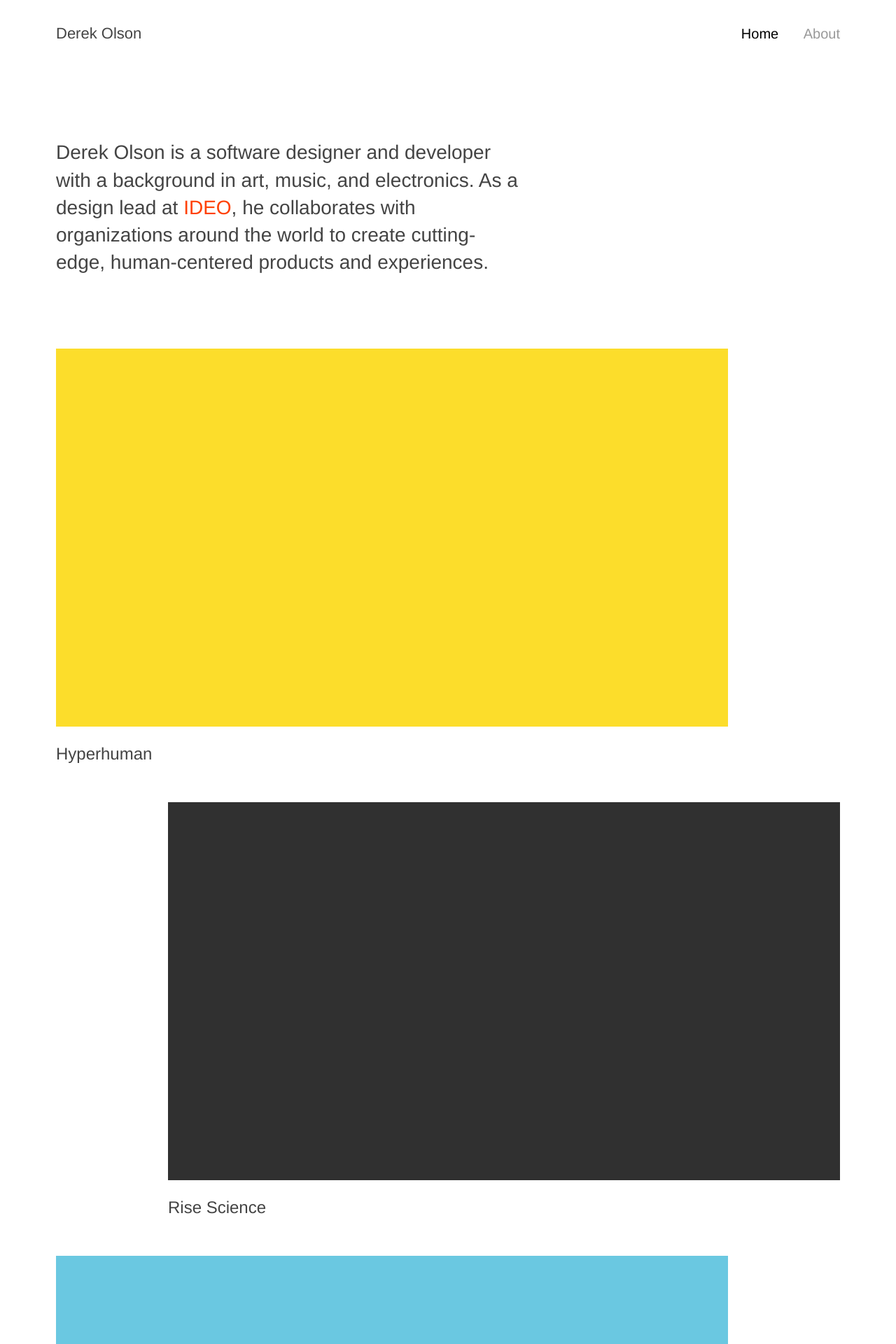
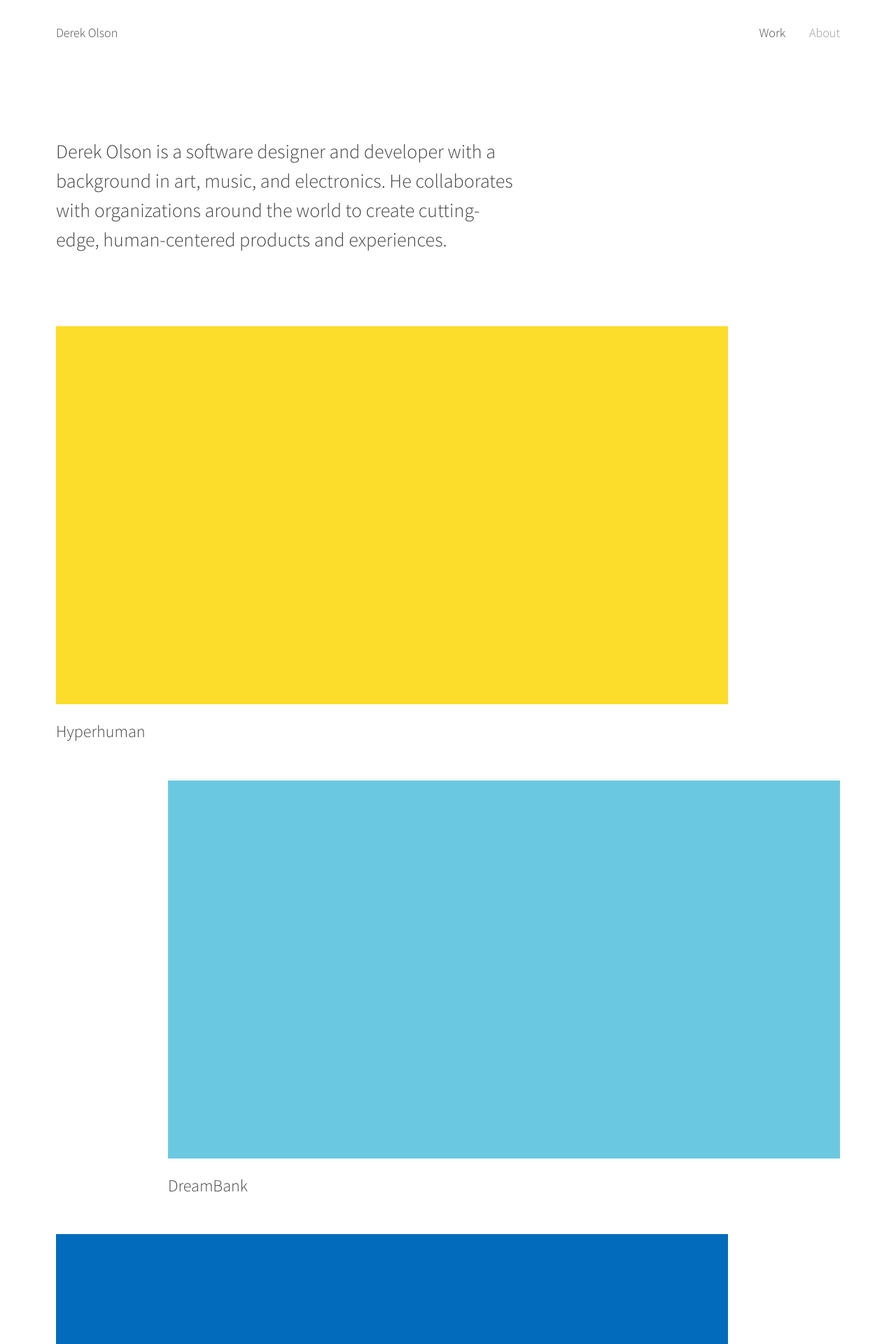
Before and after one commit to derekolson/derek-o.com, a Jekyll site: the page built from index.html, in a window 1280 px wide. Shown: the top 1920 px of the page at 70% size. Built offline with Jekyll 4.4.1, drawn with Linux system fonts in a browser that asks for light colours; some web fonts are replaced.

Commit message:
update styles and content

```diff
--- a/_config.yml
+++ b/_config.yml
@@ -2,8 +2,7 @@ name: "Derek Olson"
 tagline: "Software Designer and Developer"
 description: >
   Derek Olson is a software designer and developer with a background in art, music, and electronics.
-  As a design lead at <a href="https://www.ideo.com">IDEO</a>,
-  he collaborates with organizations around the world to create cutting-edge,
+  He collaborates with organizations around the world to create cutting-edge,
   human-centered products and experiences.
 url: "https://www.derek-o.com"
 logo: "/img/logo-white-2x.png"
--- a/_includes/head.html
+++ b/_includes/head.html
@@ -1,29 +1,11 @@
 <head>
   <meta charset="utf-8">
   <meta name="viewport" content="width=device-width, initial-scale=1">
+  <link rel="preconnect" href="https://fonts.googleapis.com">
   <link rel="preconnect" href="https://fonts.gstatic.com" crossorigin>
+  <link href="https://fonts.googleapis.com/css2?family=Source+Sans+Pro:wght@300;400&display=swap" rel="stylesheet">
   <link rel="shortcut icon" href="/favicon.ico" type="image/x-icon">
   <link rel="stylesheet" href="/css/style.css">
-  <style>
-  /* latin */
-  @font-face {
-    font-family: 'Source Sans Pro';
-    font-style: normal;
-    font-weight: 300;
-    font-display: swap;
-    src: url(https://fonts.gstatic.com/s/sourcesanspro/v14/6xKydSBYKcSV-LCoeQqfX1RYOo3ik4zwlxdu3cOWxw.woff2) format('woff2');
-    unicode-range: U+0000-00FF, U+0131, U+0152-0153, U+02BB-02BC, U+02C6, U+02DA, U+02DC, U+2000-206F, U+2074, U+20AC, U+2122, U+2191, U+2193, U+2212, U+2215, U+FEFF, U+FFFD;
-  }
-  /* latin */
-  @font-face {
-    font-family: 'Source Sans Pro';
-    font-style: normal;
-    font-weight: 400;
-    font-display: swap;
-    src: url(https://fonts.gstatic.com/s/sourcesanspro/v14/6xK3dSBYKcSV-LCoeQqfX1RYOo3qOK7lujVj9w.woff2) format('woff2');
-    unicode-range: U+0000-00FF, U+0131, U+0152-0153, U+02BB-02BC, U+02C6, U+02DA, U+02DC, U+2000-206F, U+2074, U+20AC, U+2122, U+2191, U+2193, U+2212, U+2215, U+FEFF, U+FFFD;
-  }
-  </style>
   {% seo %}
   <script async src="https://www.googletagmanager.com/gtag/js?id=UA-8872382-1"></script>
   <script>
--- a/css/style.scss
+++ b/css/style.scss
@@ -3,11 +3,38 @@
 
 /* Reset
 -------------------------------------------------- */
-article,aside,details,figcaption,figure,footer,header,hgroup,nav,section {display: block;}
-html {font-size: 100%;-webkit-text-size-adjust: 100%;-ms-text-size-adjust: 100%;}
-a:focus {outline: thin dotted #333;outline: 5px auto -webkit-focus-ring-color;outline-offset: -2px;}
-a:hover,a:active {outline: 0;}
-img {max-width: 100%;vertical-align: middle;border: 0;-ms-interpolation-mode: bicubic;}
+article,
+aside,
+details,
+figcaption,
+figure,
+footer,
+header,
+hgroup,
+nav,
+section {
+  display: block;
+}
+html {
+  font-size: 100%;
+  -webkit-text-size-adjust: 100%;
+  -ms-text-size-adjust: 100%;
+}
+a:focus {
+  outline: thin dotted #333;
+  outline: 5px auto -webkit-focus-ring-color;
+  outline-offset: -2px;
+}
+a:hover,
+a:active {
+  outline: 0;
+}
+img {
+  max-width: 100%;
+  vertical-align: middle;
+  border: 0;
+  -ms-interpolation-mode: bicubic;
+}
 
 
 /* Base Selectors
@@ -18,23 +45,27 @@ $screen-lg: 1200px;
 $screen-xl: 1600px;
 
 $spacing: 30px;
+$font-body: "Source Sans Pro", Helvetica, sans-serif;
+$font-heading: "Source Sans Pro", Helvetica, sans-serif;
 
-html, body {
+html,
+body {
   margin: 0;
   padding: 0;
   background: #fff;
   color: #000;
 }
 
-html, body {
-  font-family: "Source Sans Pro", "Helvetica", sans-serif;
+html,
+body {
+  font-family: $font-body;
   font-size: 20px;
   line-height: 1.6;
   font-weight: 300;
   text-rendering: optimizeLegibility;
   -webkit-font-smoothing: subpixel-antialiased;
 
-  @media screen and (min-width:$screen-sm){
+  @media screen and (min-width: $screen-sm) {
     font-size: 20px;
   }
 
@@ -48,11 +79,11 @@ html, body {
 }
 
 a {
-  color: #FF4000;
+  color: #ff4000;
   text-decoration: none;
 
   &:hover {
-    text-decoration: underline;
+    border-bottom: 1px solid;
   }
 }
 
@@ -88,7 +119,7 @@ ul {
   margin: 0 auto;
   padding: 0 20px;
 
-  @media screen and (min-width:$screen-sm){
+  @media screen and (min-width: $screen-sm) {
     padding: 0 80px;
   }
 }
@@ -120,21 +151,34 @@ ul {
 
 /* Typography
 -------------------------------------------------- */
-h1, h2, h3, h4, h5, h6 {
-  font-family: "Source Sans Pro", "Helvetica", sans-serif;
+h1,
+h2,
+h3,
+h4,
+h5,
+h6 {
+  font-family: $font-body;
   font-weight: 300;
-  color: #444;
+  color: #444444;
 }
 
-h1 { font-size: 1.8rem; }
-h2 { font-size: 1.2rem; }
-h3 { font-size: 1rem; }
+h1 {
+  font-size: 1.8rem;
+}
+h2 {
+  font-size: 1.2rem;
+}
+h3 {
+  font-size: 1rem;
+}
 
 p {
   margin-bottom: $spacing;
   max-width: 660px;
 }
-strong { font-weight: 700; }
+strong {
+  font-weight: 700;
+}
 
 /* Header
 -------------------------------------------------- */
@@ -144,8 +188,9 @@ header {
 
 header .logo {
   margin: 0;
-  font-size: 1.1rem;
-  font-weight: 400;
+  font-size: 0.9rem;
+  font-family: $font-heading;
+  // font-weight: 400;
   // background: url(/img/do-logo.svg) no-repeat left;
   // background-size: 26px 26px;
   // padding-left: 35px;
@@ -168,10 +213,12 @@ header .logo {
     margin-left: 30px;
 
     a {
-      font-size: 1rem;
+      font-family: $font-heading;
+      font-size: 0.9rem;
       color: #999;
-      &:hover, &.active {
-        color: #000;
+      &:hover,
+      &.active {
+        color: #444;
       }
     }
   }
@@ -179,7 +226,7 @@ header .logo {
 
 .description {
   padding: 80px 0;
-  line-height: 1.4;
+  line-height: 1.5;
   max-width: 660px;
 
   h2 {
@@ -200,7 +247,6 @@ header .logo {
   }
 }
 
-
 /* Projects
 -------------------------------------------------- */
 .project {
@@ -217,7 +263,7 @@ header .logo {
       position: absolute;
       top: 50%;
       transform: translateY(-50%);
-      transition: opacity 0.25s ease;
+      transition: opacity 0.2s ease;
     }
   }
 
@@ -228,7 +274,8 @@ header .logo {
   }
 
   &:hover {
-    h2, img {
+    h2,
+    img {
       opacity: 0.5;
     }
   }
@@ -239,7 +286,7 @@ header .logo {
   transform: translateX(-100%);
 }
 
-.videoWrapper {
+.video-wrapper {
   position: relative;
   padding-bottom: 56.25%; /* 16:9 */
   margin-bottom: 10px;
@@ -249,11 +296,11 @@ header .logo {
   overflow: hidden;
 }
 
-.videoWrapper.ratio4x3 {
+.video-wrapper.ratio4x3 {
   padding-bottom: 75%; /* 4:3 */
 }
 
-.videoWrapper iframe {
+.video-wrapper iframe {
   position: absolute;
   top: 0;
   left: 0;
@@ -267,13 +314,13 @@ header .logo {
   background-color: rgba(0, 0, 0, 0.7);
   border-radius: 5px;
   position: absolute;
-    top:50%;
-    left:50%;
+  top: 50%;
+  left: 50%;
   margin-top: -20px;
   margin-left: -32px;
 }
 
-.videoWrapper:hover .play-button {
+.video-wrapper:hover .play-button {
   background-color: rgba(0, 173, 239, 0.9);
 }
 
@@ -291,14 +338,14 @@ header .logo {
 
 .button {
   background: #232323;
-  color: #FFFFFF;
+  color: #ffffff;
   display: block;
   width: 200px;
   margin: 0 auto;
   padding: 10px;
   border-radius: 4px;
 
-  font-family: "Source Sans Pro", sans-serif;
+  font-family: $font-body;
   font-weight: 300;
   font-size: 16px;
   text-transform: uppercase;
--- a/index.html
+++ b/index.html
@@ -1,7 +1,7 @@
 ---
 layout: default
 image: /img/faceslitscan-blur.jpg
-nav_title: Home
+nav_title: Work
 nav_order: 1
 ---
 <div class="description">
```
Also changed, not shown: projects/_posts/2016-10-01-risescience.md (+1 -0 lines). Lines whose indentation alone changed are shown as unchanged.
